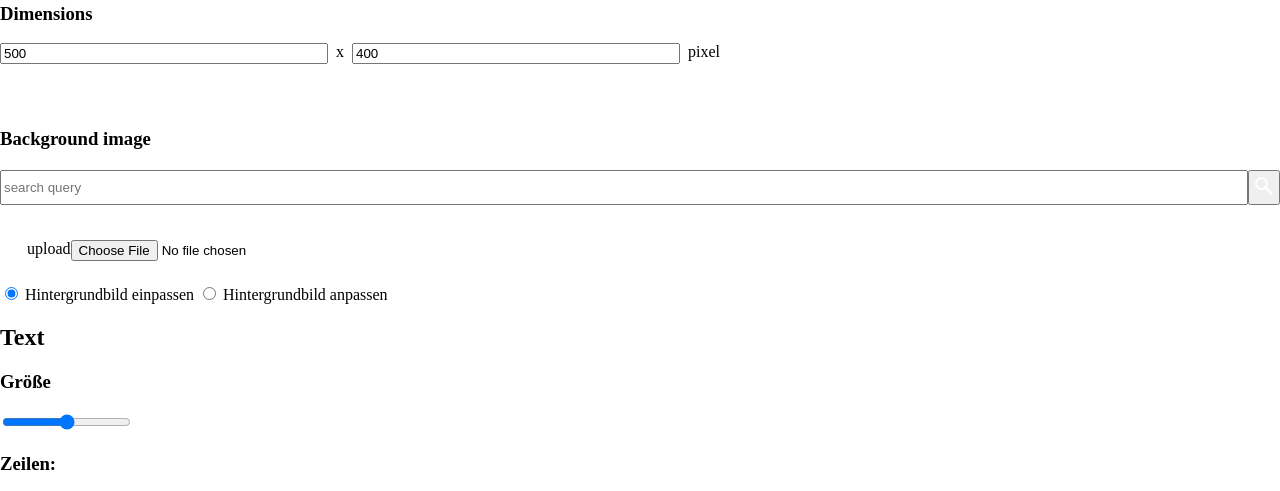
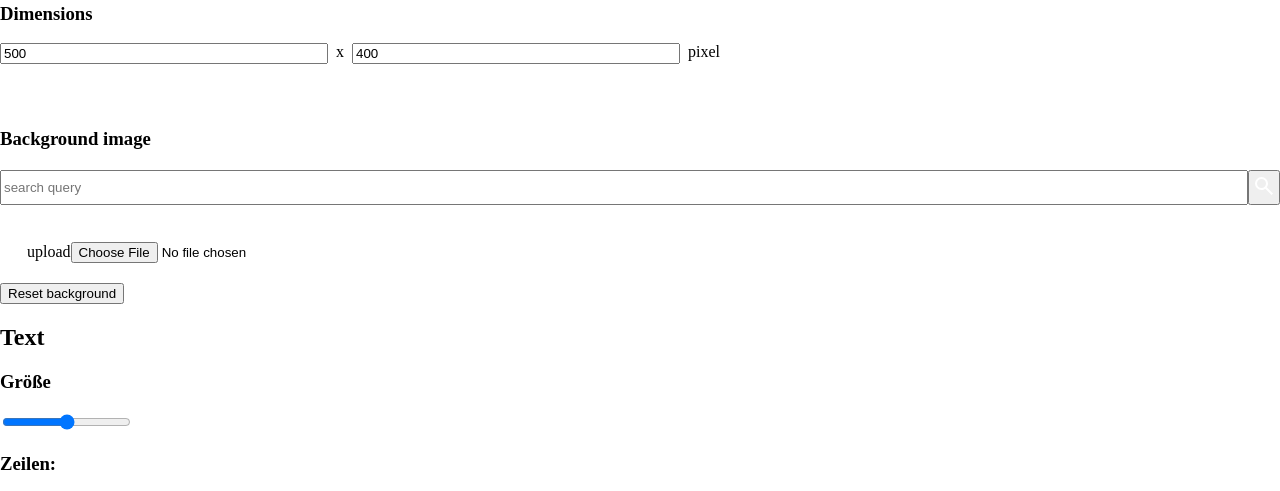
Before and after one commit to codeispoetry/sharepicgenerator3, a PHP site: template src/Views/Creator.php in a window 1280 px wide. Shown: the part 2573-3064 px from the top of the page. Run offline with PHP 8.4, Linux system fonts and the light colour scheme; the template is opened without the code that fills it, so the values that code supplies are empty; style sheets or scripts are compiled from the project's sources; some libraries are stand-ins or nearby versions.

```diff
--- a/src/Views/Cockpit/Sharepic.php
+++ b/src/Views/Cockpit/Sharepic.php
@@ -13,25 +13,23 @@
 
     <section style="margin-top:4em">
         <h3><?php echo _("Background image"); ?></h3>
-        <label style="display:flex; margin-top:20px">
+        <label style="display:flex; margin-top:20px;">
             <input type="text" style="width:100%;" name="pixabay_q" id="pixabay_q" placeholder="<?php  echo _('search query');?>">
             <button data-click="pixabay.search" style="padding:2px;"><img src="/assets/icons/search.svg"></button>
         </label>
 
 
-        <label style="display:flex;padding:3px;margin-top:2em" class="file-upload">
+        <label style="display:flex; align-items: center;padding:3px;margin-top:2em" class="file-upload">
             <img src="/assets/icons/upload.svg"> <?php  echo _('upload');?>
             <input type="file" name="upload" id="upload">
         </label>
 
-        <label>
-            <input style="margin-top:20px" type="radio" name="background" checked data-click="sg.reset_background">
-            Hintergrundbild einpassen
+        <label style="display:flex;margin-top: 1em">
+            <button class="link" data-click="sg.reset_background">
+                <?php echo _("Reset background"); ?>
+            </button>
         </label>
-        <label>
-            <input type="radio" name="background" data-click="sg.make_background_adjustable">
-            Hintergrundbild anpassen
-        </label>
+
     </section>
 
 </section>
--- a/tenants/free/start.html
+++ b/tenants/free/start.html
@@ -1,4 +1,4 @@
-<div id="sharepic" style="background-image: url('/tenants/free/start.jpg');width: 800px; height:600px;border:0;" data-width="800" data-height="600" data-zoom="1" class="selectable" data-cockpit="sharepic">
+<div id="sharepic" style="background-image: url('/tenants/free/start.jpg'); background-color: snow; background-repeat: no-repeat; background-position: 0px 0px; width: 800px; height:600px;border:0;" data-width="800" data-height="600" data-zoom="1" class="selectable" data-cockpit="sharepic">
     <link rel="stylesheet" href="/tenants/free/styles.css?rand=3">
     <div id="text" class="text draggable selectable" data-cockpit="freetext" style="z-index:3; left: 120px; top: 100px; font-size: 20px;">
         <h1>Auf zu neuen Ufern!</h1>
```
Also changed, not shown: assets/fonts/Roboto-Light.ttf (added), assets/fonts/Roboto-Light.woff2 (added), src/build/js/classes/sharepic.js, src/build/js/start.js, 2 other files.
